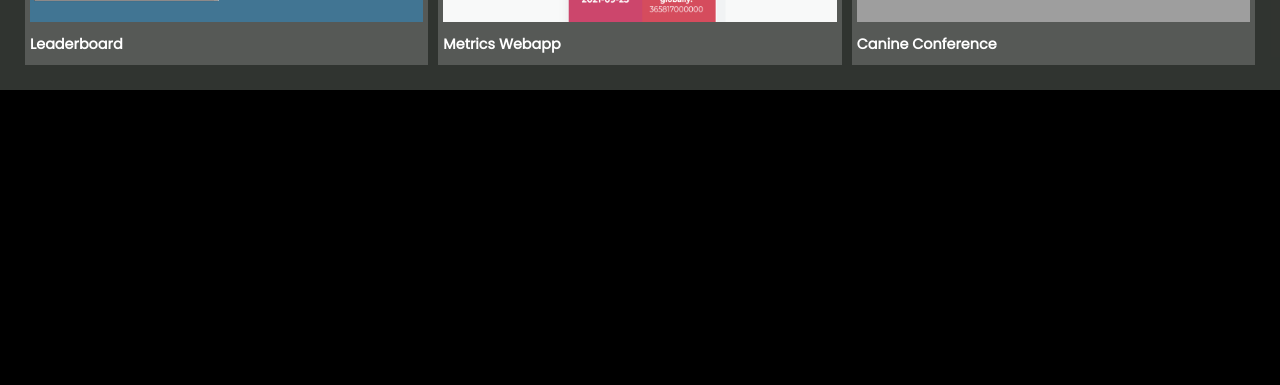
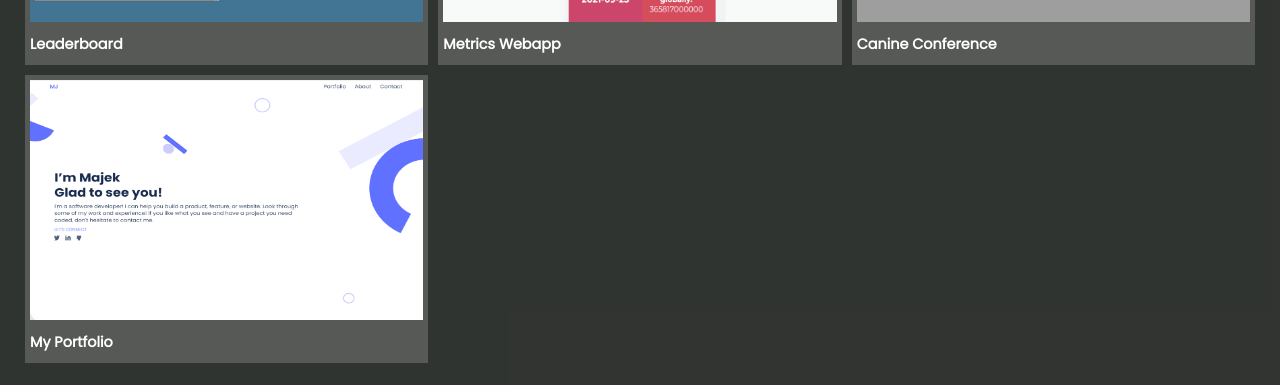
Before and after one commit to AyomipoMajek/new-portfolio, a React (Create React App) app: page /portfolio in a window 1280 px wide. Shown: the part 706-1091 px from the top of the page. Before the commit the page ends 800 px from the top, so only its background shows below. Built offline with nearby package versions, Linux system fonts and the light colour scheme; grey boxes are pictures that could not be loaded.

Commit message:
previous portfolio added to the portfolio list

```diff
--- a/src/components/Myworks.js
+++ b/src/components/Myworks.js
@@ -8,6 +8,7 @@ import updatetasks from '../assets/portfolio/updatetasks.png';
 import updateleaderboard from '../assets/portfolio/updateleaderboard.png';
 import vibranium from '../assets/portfolio/vibranium.png';
 import doglovers from '../assets/portfolio/doglovers.png';
+import myportfolio from '../assets/portfolio/myportfolio.png';
 
 const Myworks = () => {
   const backgroundImg = pages;
@@ -83,6 +84,15 @@ const Myworks = () => {
       linkToLiveVersion: 'https://ayomipomajek.github.io/Canine-Conference/',
       linkToSource: 'https://github.com/AyomipoMajek/Canine-Conference',
     },
+
+    {
+      name: 'My Portfolio',
+      description: 'This is my first trial at creating my portfolio as required by Microverse. It was created using HTML, CSS and JavaScript.',
+      image: myportfolio,
+      technologies: ['JavaScript', 'HTML', 'CSS'],
+      linkToLiveVersion: 'https://ayomipomajek.github.io/My-Portfolio/',
+      linkToSource: 'https://github.com/AyomipoMajek/My-Portfolio',
+    },
   ];
 
   return (
```
Also changed, not shown: src/assets/portfolio/myportfolio.png (added).
